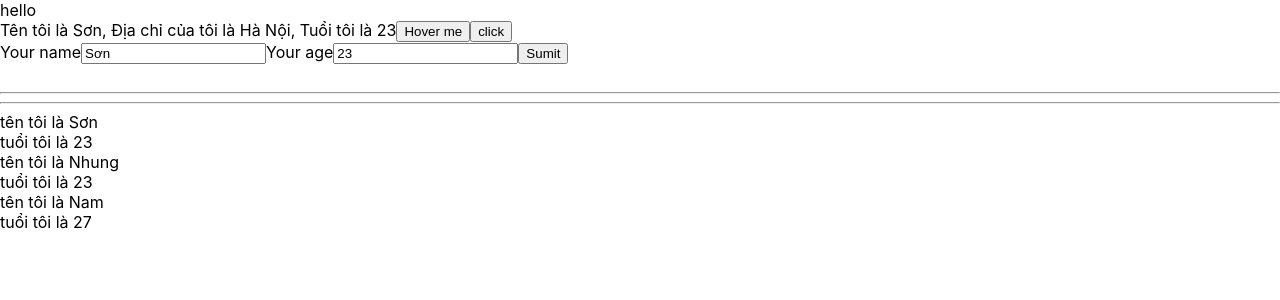
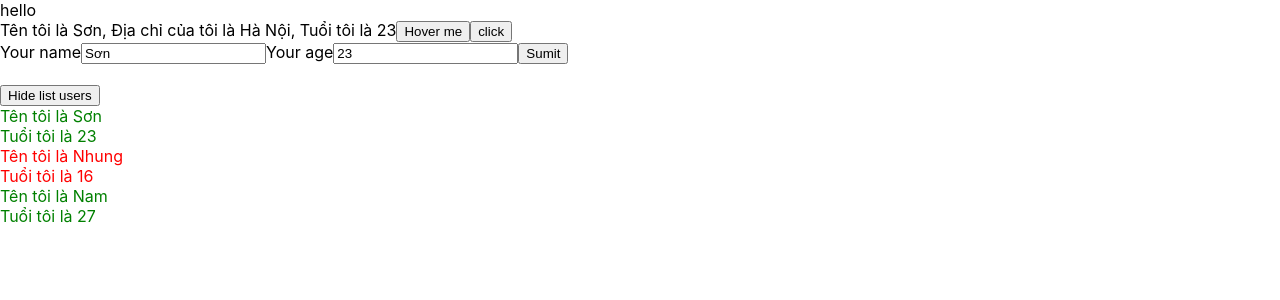
Before and after one commit to sonhd2k/learn-React, a React (Create React App) app: page / in a window 1280 px wide. Shown: the top 300 px of the page. Built offline with nearby package versions, Linux system fonts and the light colour scheme.

Commit message:
video 24

```diff
--- a/src/App.css
+++ b/src/App.css
@@ -1,3 +1,9 @@
+.red{
+  color: red;
+}
+.green{
+  color: green;
+}
 body {
   margin: 0;
   font-family: -apple-system, BlinkMacSystemFont, 'Segoe UI', 'Roboto', 'Oxygen',
--- a/src/Compodents/Dissplayinfor.js
+++ b/src/Compodents/Dissplayinfor.js
@@ -1,26 +1,40 @@
 import React from "react";
 
-class Dissplayinfor extends React.Component{
- render(){
-  //props=> viết tắt properties
-  // const {age,name}=this.props;
-  const {listUsers}=this.props;
-  console.log(listUsers);
-  return(
-    <div>
-      {/* <div> My name's {name}</div>
-      <div> My age's {age}</div> */}
-     {listUsers?.map((item,index) => {
-      return(
-        <div key={item.id}>
-          <div>tên tôi là {item.name}</div>
-          <div>tuổi tôi là {item.age}</div>
+class DisplayInfor extends React.Component {
+  state = {
+    isShowisUser: true
+  }
+
+  handleShowHide = () => {
+    this.setState({
+      isShowisUser: !this.state.isShowisUser
+    });
+  }
+
+  render() {
+    const { listUsers } = this.props;
+    console.log(listUsers);
+
+    return (
+      <div>
+        <div>
+          <button onClick={this.handleShowHide}>
+            {this.state.isShowisUser ? 'Hide list users' : 'Show list users'}
+          </button>
         </div>
-      )
-     })}
-       </div>
-  )
-}
+        {this.state.isShowisUser &&
+        <div>
+          {listUsers?.map((item) => (
+            <div key={item.id} className={+item.age > 18 ? "green" : "red"}>
+              <div>Tên tôi là {item.name}</div>
+              <div>Tuổi tôi là {item.age}</div>
+            </div>
+          ))}
+        </div>
+        }
+      </div>
+    );
+  }
 }
 
-export default Dissplayinfor;
+export default DisplayInfor;
--- a/src/Compodents/Myconpodent.js
+++ b/src/Compodents/Myconpodent.js
@@ -8,21 +8,21 @@ class Myconpodent extends React.Component {
   state={
     listUsers:[
       {id:1,name:"Sơn" ,age:"23"},
-      {id:2,name:"Nhung" ,age:"23"},
+      {id:2,name:"Nhung" ,age:"16"},
       {id:3,name:"Nam" ,age:"27"},
     ]
   }
   //JSX
    render(){
-    const myInfor=['a','b','c']
+    // const myInfor=['a','b','c']
     return(
       <div>
      <UserInfor></UserInfor>
      <br></br>
-     <Dissplayinfor  name="Sơn" age="23"></Dissplayinfor>
+     {/* <Dissplayinfor  name="Sơn" age="23"></Dissplayinfor>
      <hr></hr>
      <Dissplayinfor  name={'Nhung'} age={23} myInfor={myInfor}></Dissplayinfor>
-     <hr></hr>
+     <hr></hr> */}
      <Dissplayinfor listUsers={this.state.listUsers}></Dissplayinfor>
 
       </div>
--- a/src/index.js
+++ b/src/index.js
@@ -8,9 +8,9 @@ import store from './redux/store';
 const root = ReactDOM.createRoot(document.getElementById('root'));
 root.render(
   <Provider store={store}>
-    <React.StrictMode>
+    {/* <React.StrictMode> */}
       <App />
-    </React.StrictMode>
+    {/* </React.StrictMode> */}
   </Provider>
 );
 
```
